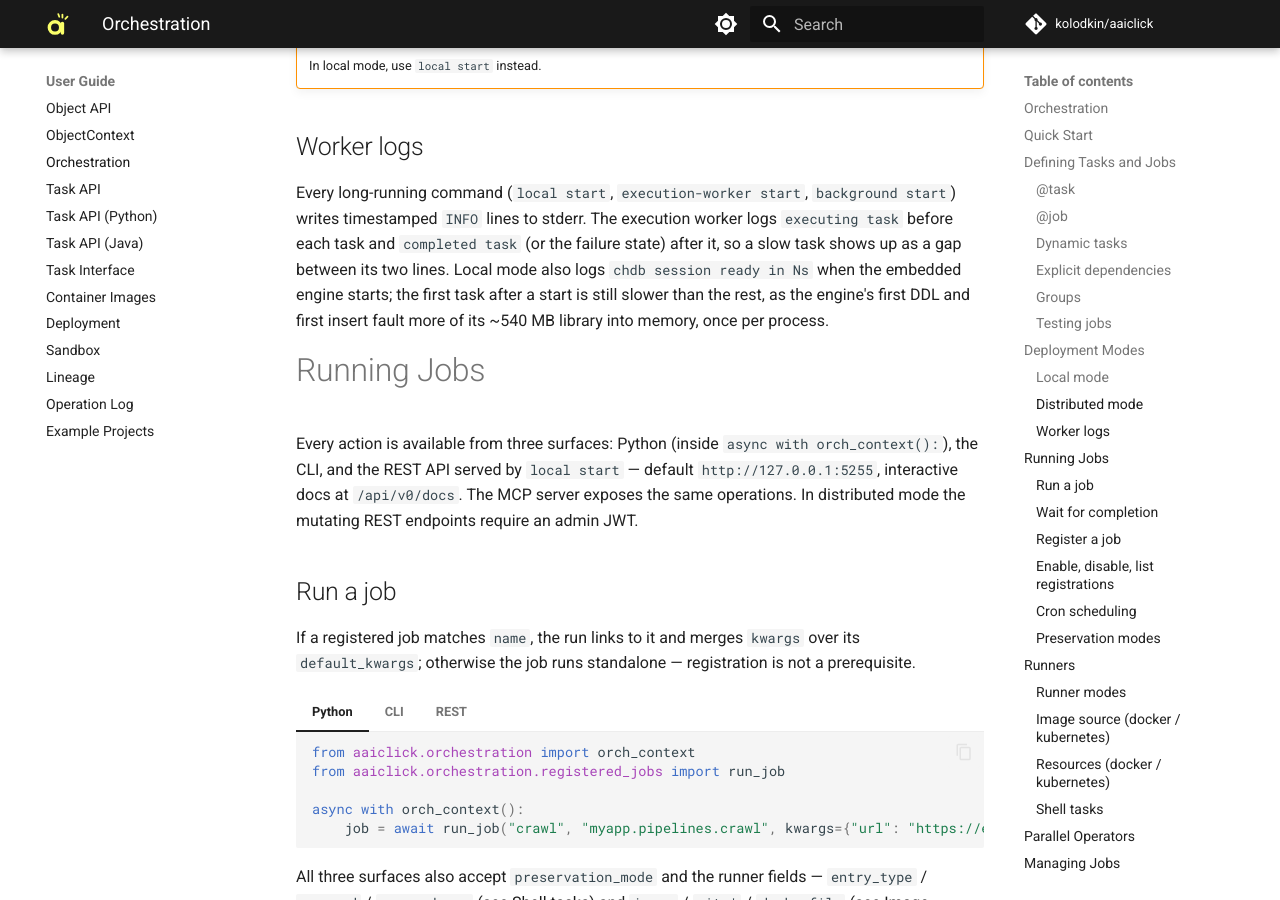
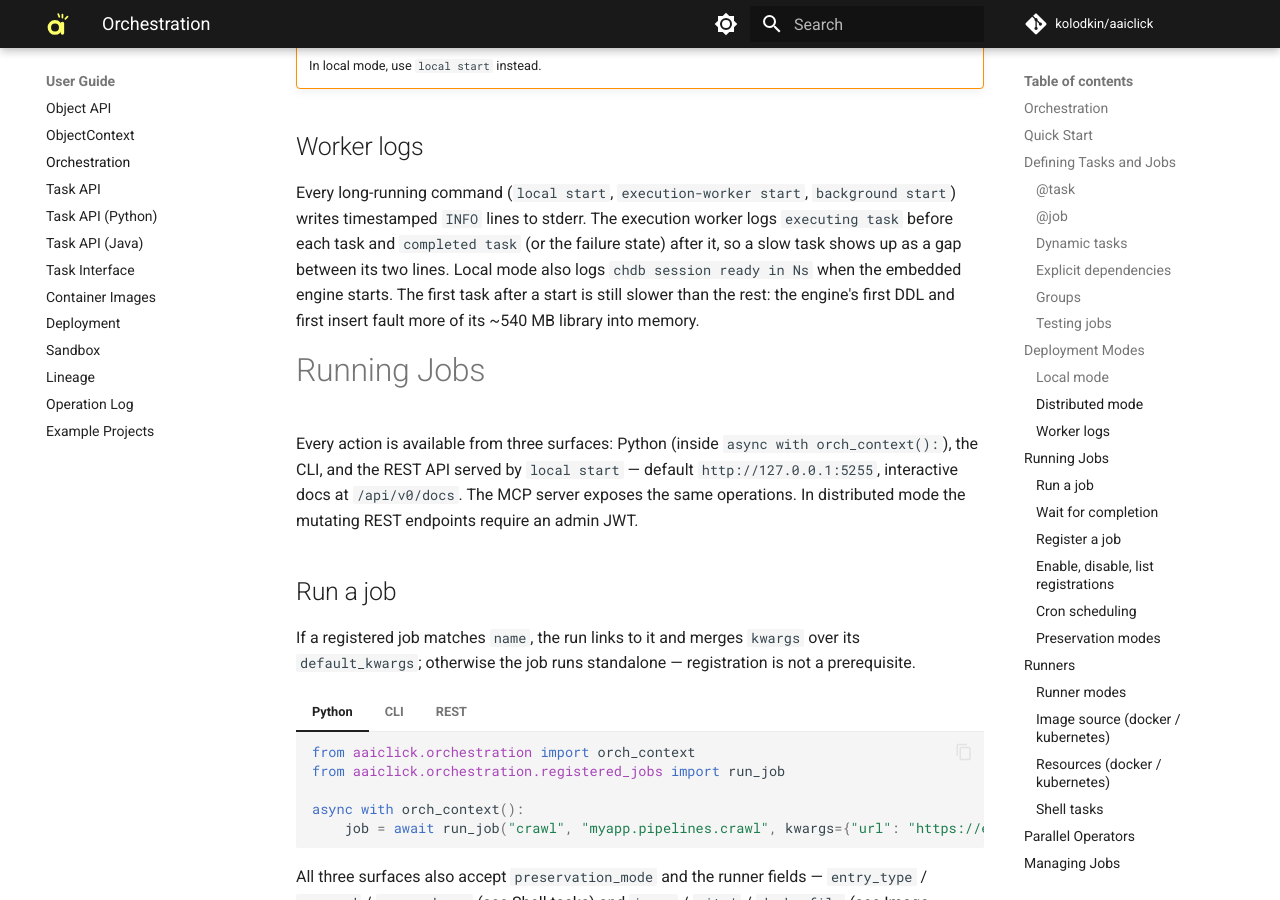
Before and after one commit to kolodkin/aaiclick, an MkDocs documentation site: the page built from docs/user_guide/orchestration.md, in a window 1280 px wide and 900 px high, scrolled down 3832 px. Built offline with MkDocs 1.6.1 and Material for MkDocs 9.7.7, drawn with Linux system fonts in a browser that asks for light colours; comment, search, counter and statistics services are not loaded.

Commit message:
Inline the log format; trim the worker-logs note
Co-Authored-By: Claude Fable 5.1 <noreply@anthropic.com>

```diff
--- a/docs/user_guide/orchestration.md
+++ b/docs/user_guide/orchestration.md
@@ -160,9 +160,9 @@ Every long-running command (`local start`, `execution-worker start`,
 worker logs `executing task` before each task and `completed task` (or the
 failure state) after it, so a slow task shows up as a gap between its two
 lines. Local mode also logs `chdb session ready in Ns` when the embedded
-engine starts; the first task after a start is still slower than the rest, as
-the engine's first DDL and first insert fault more of its ~540 MB library into
-memory, once per process.
+engine starts. The first task after a start is still slower than the rest: the
+engine's first DDL and first insert fault more of its ~540 MB library into
+memory.
 
 # Running Jobs
 
```
Also changed, not shown: 1 other file.
